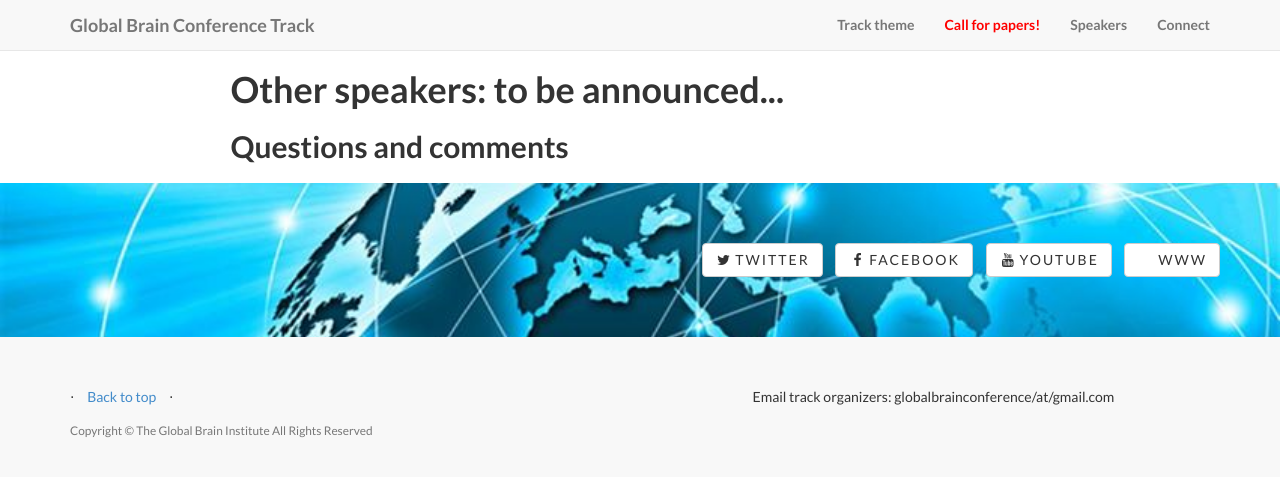
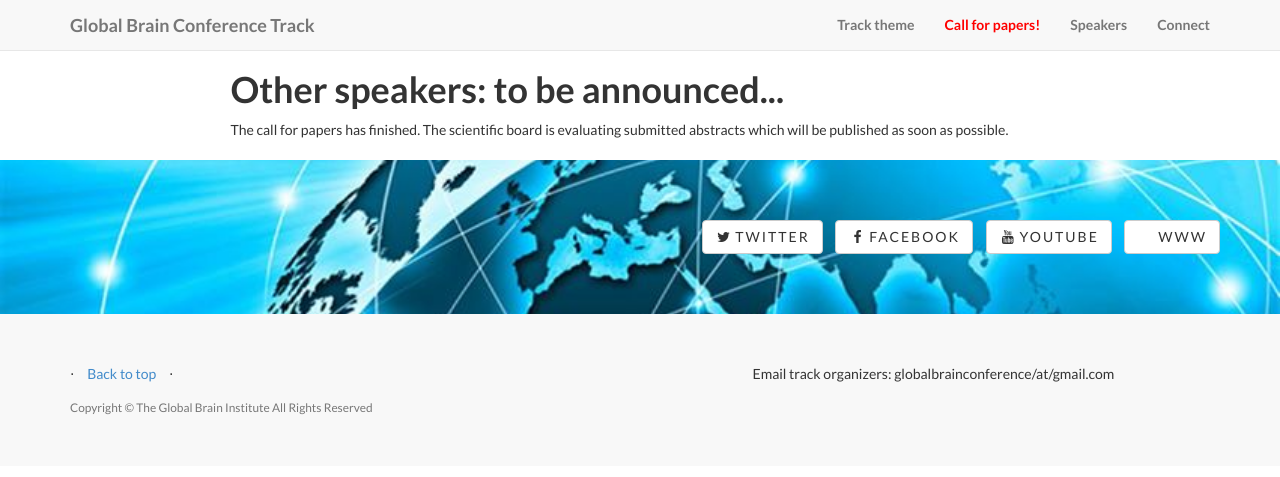
Before and after one commit to globalbraininstitute/vienna2015, a Jekyll site: the page built from speakers/other.markdown, in a window 1280 px wide. Shown: the top 477 px of the page. Built offline with Jekyll 4.4.1, drawn with Linux system fonts in a browser that asks for light colours; nearby versions of some CDN libraries; library files that are not in the unit come from our copies.

Commit message:
changed others a bit

```diff
--- a/speakers/other.markdown
+++ b/speakers/other.markdown
@@ -8,5 +8,4 @@
 
 ---
 
-
-## Questions and comments
+The call for papers has finished. The scientific board is evaluating submitted abstracts which will be published as soon as possible.
```
